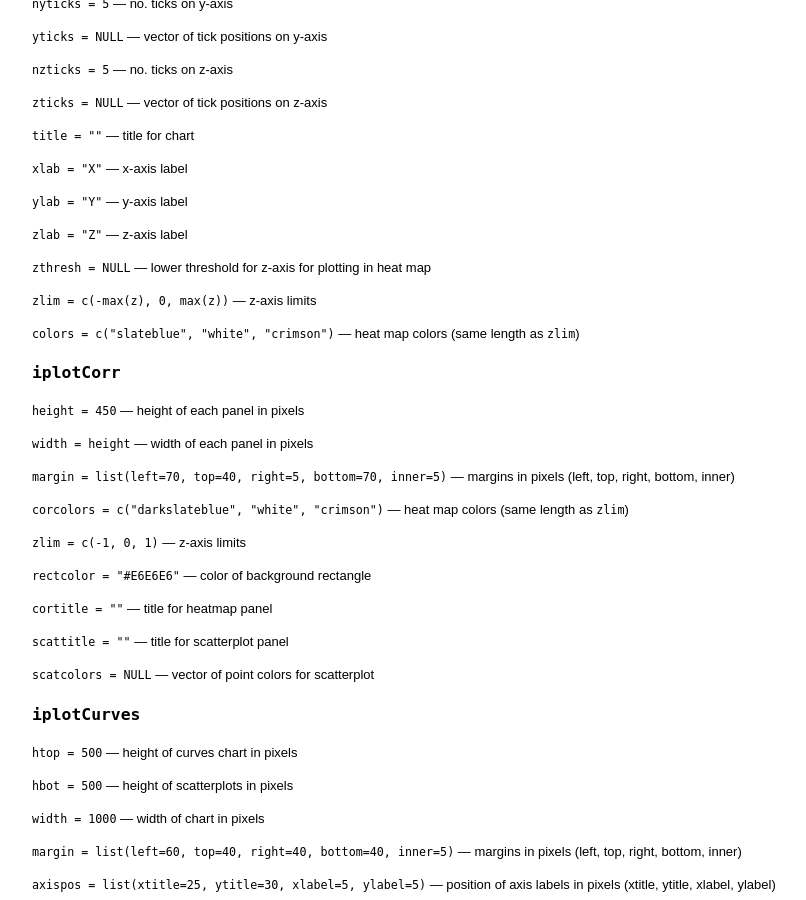
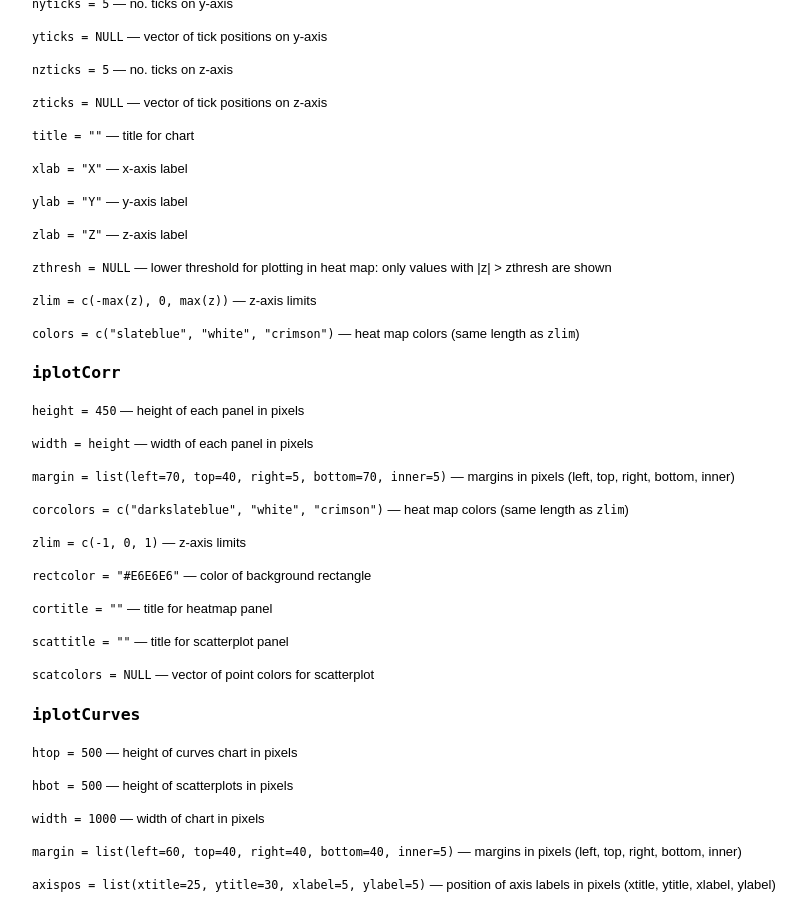
Before and after one commit to kbroman/qtlcharts, a Jekyll site: the page assets/vignettes/chartOpts.html, which Jekyll copies as it is, in a window 1280 px wide and 900 px high, scrolled down 1011 px. Shown: the whole window, without its empty margins (81-887 px from the left). Built offline with Jekyll 4.4.1, drawn with Linux system fonts in a browser that asks for light colours.

Commit message:
chartOpts vignette: change in description of zthresh for iheatmap

```diff
--- a/assets/vignettes/chartOpts.html
+++ b/assets/vignettes/chartOpts.html
@@ -227,7 +227,7 @@ customization options for each chart.</p>
 
 <p><code>zlab = &quot;Z&quot;</code> &mdash; z-axis label</p>
 
-<p><code>zthresh = NULL</code> &mdash; lower threshold for z-axis for plotting in heat map</p>
+<p><code>zthresh = NULL</code> &mdash; lower threshold for plotting in heat map: only values with |z| &gt; zthresh are shown</p>
 
 <p><code>zlim = c(-max(z), 0, max(z))</code> &mdash; z-axis limits</p>
 
```
